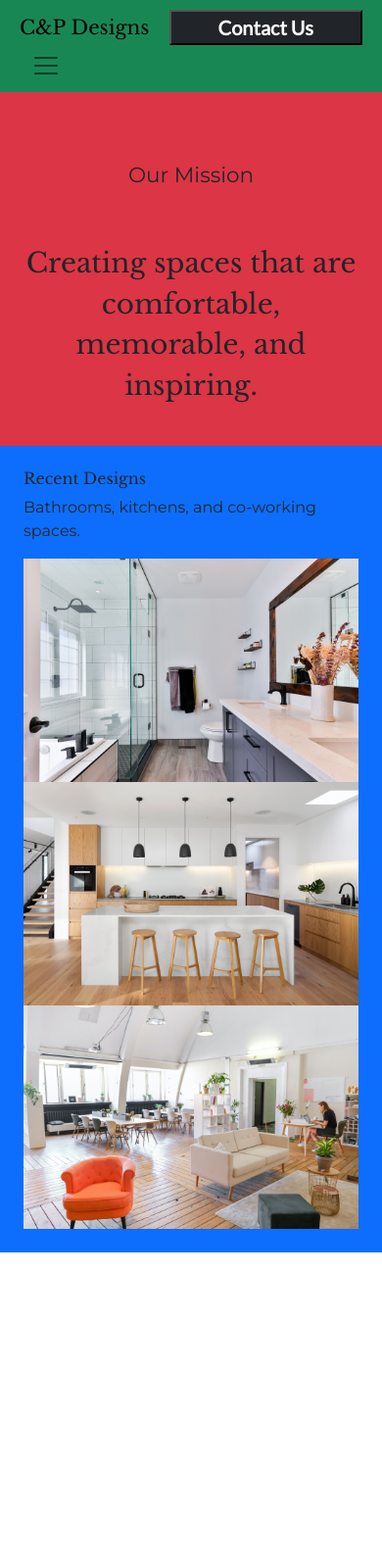
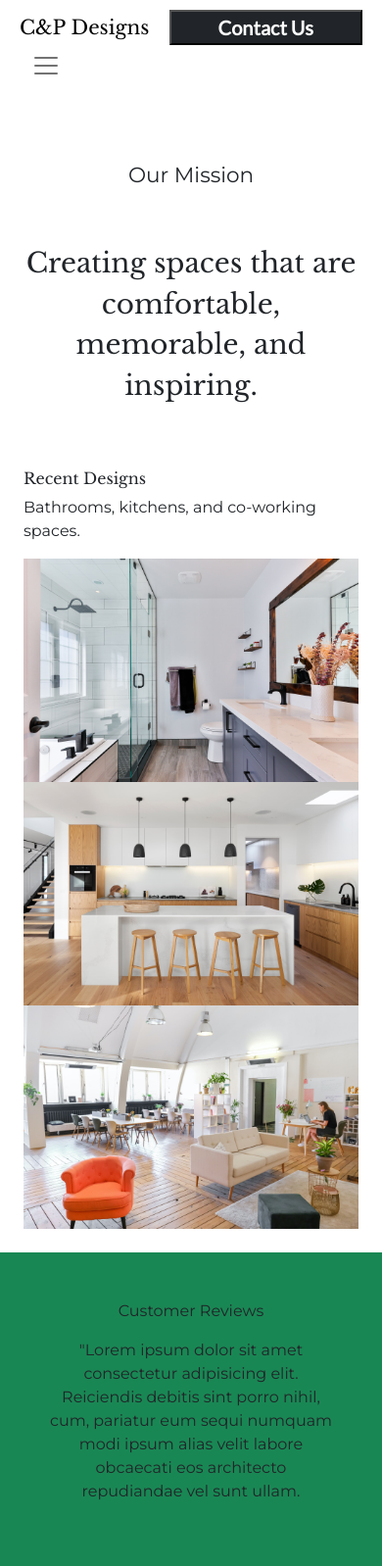
Before and after one commit to chanlathung/mfw-project, a plain HTML site: page index.html in a window 390 px wide. Shown: the whole page at 98% size. Before the commit the page ends 1278 px from the top, so only its background shows below. Drawn offline with nearby package versions, Linux system fonts and the light colour scheme.

Commit message:
Update index.html
- Moved carousel into Recent Designs div to give it the same padding as the images in the mobile view.
- Added Customer Reviews section and centered text.

```diff
--- a/index.html
+++ b/index.html
@@ -19,7 +19,7 @@
     <title>C&P Designs</title>
   </head>
   <body>
-    <nav class="navbar navbar-expand-md navbar-light p-2 bg-success">
+    <nav class="navbar navbar-expand-md navbar-light p-2">
       <div class="container-fluid">
           <a class="navbar-brand" style="font-family: 'Libre Baskerville', Times, sans serif; color: black;" href="#">C&P Designs</a>
           <!-- Contact Us Button | Mobile View-->
@@ -43,20 +43,19 @@
     </nav>
 
     <!-- Mission Statement -->
-    <div  class="text-center p-4 bg-danger">
+    <div  class="text-center p-4">
       <h4 class="p-5" style="font-family: Montserrat;">Our Mission</h4>
       <p class="fs-1" style="font-family: 'Libre Baskerville', Times, sans serif;">Creating spaces that are comfortable, memorable, and inspiring.</p>
     </div>
 
     <!-- Recent Designs -->
-    <div class="bg-primary p-4" id="recent-designs">
+    <div class="p-4" id="recent-designs">
       <h6 style="font-family: 'Libre Baskerville', Times, sans serif;">Recent Designs</h6>
       <p class="fw-bolder;" style="font-family: Montserrat;">Bathrooms, kitchens, and co-working spaces.</p>
         <div class="d-md-none">
           <img src="IMG/bathroom.jpg" class="img-fluid" alt="white ceramic sink near bathtub">
           <img src="IMG/kitchen.jpg" class="img-fluid" alt="wooden stools near white kitchen island">
           <img src="IMG/coworking-space.jpg" class="img-fluid" alt="person using laptop">
-        </div>
         </div>
       <!-- Carousel | Md-Lg View -->
       <div class="d-none d-md-block">
@@ -67,13 +66,13 @@
           <button type="button" data-bs-target="#carouselExampleCaptions" data-bs-slide-to="2" aria-label="Slide 3"></button>
         </div>
           <div class="carousel-inner">
-          <div class="carousel-item active" data-bs-interval="5000">
+            <div class="carousel-item active" data-bs-interval="3000">
               <img src="IMG/bathroom.jpg" class="img-fluid" alt="white ceramic sink near bathtub">
             </div>
-          <div class="carousel-item"  data-bs-interval="5000">
+            <div class="carousel-item"  data-bs-interval="3000">
               <img src="IMG/kitchen.jpg" class="img-fluid" alt="wooden stools near white kitchen island">
             </div>
-          <div class="carousel-item" data-bs-interval="5000">
+            <div class="carousel-item" data-bs-interval="3000">
               <img src="IMG/coworking-space.jpg" class="img-fluid" alt="person using laptop">
             </div>
           </div>
@@ -86,6 +85,13 @@
           <span class="visually-hidden">Next</span>
         </button>
         </div>
+      </div>
+    </div>
+
+    <!-- Customer Reviews -->
+    <div class="text-center p-5 bg-success" style="font-family: Montserrat, Times, sans-serif;">
+      <p>Customer Reviews</p>
+      <p>"Lorem ipsum dolor sit amet consectetur adipisicing elit. Reiciendis debitis sint porro nihil, cum, pariatur eum sequi numquam modi ipsum alias velit labore obcaecati eos architecto repudiandae vel sunt ullam.</p>
     </div>
 
     <!-- Optional JavaScript; choose one of the two! -->
```
Lines whose indentation alone changed are shown as unchanged.
